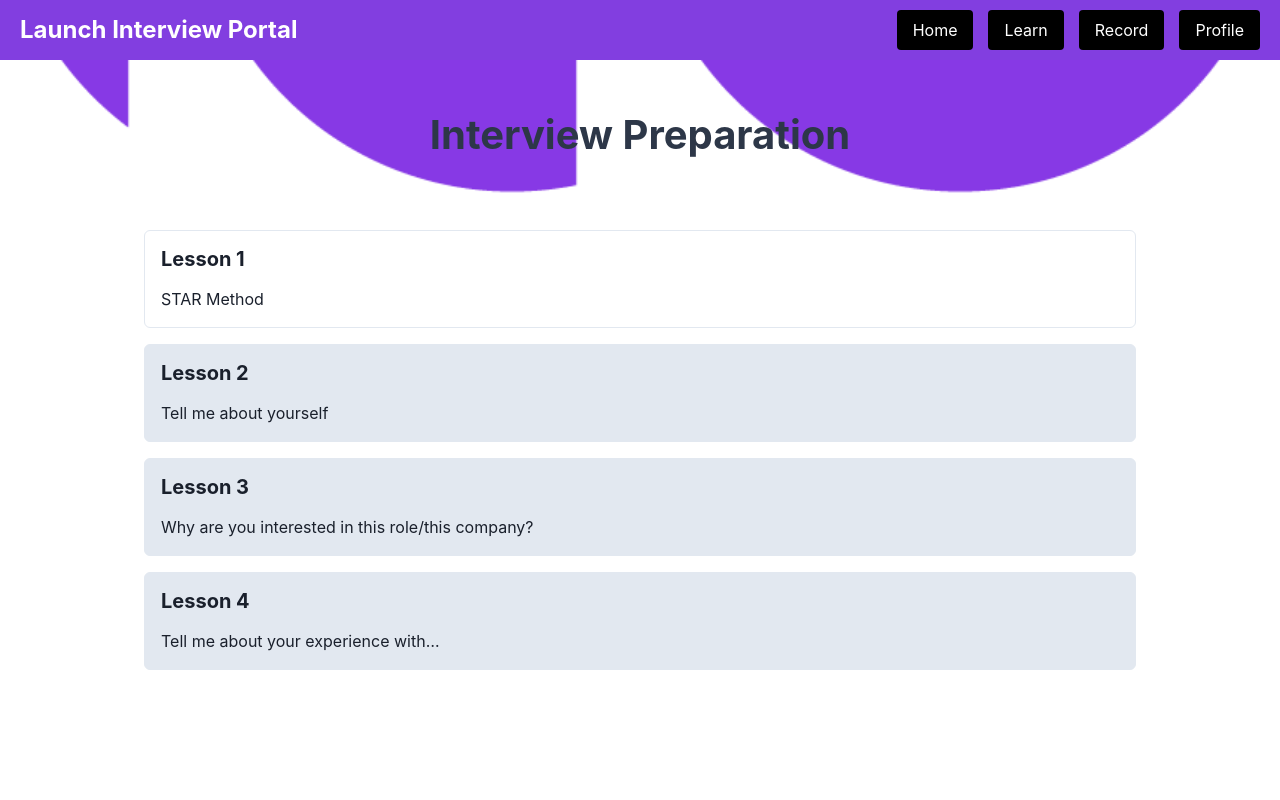
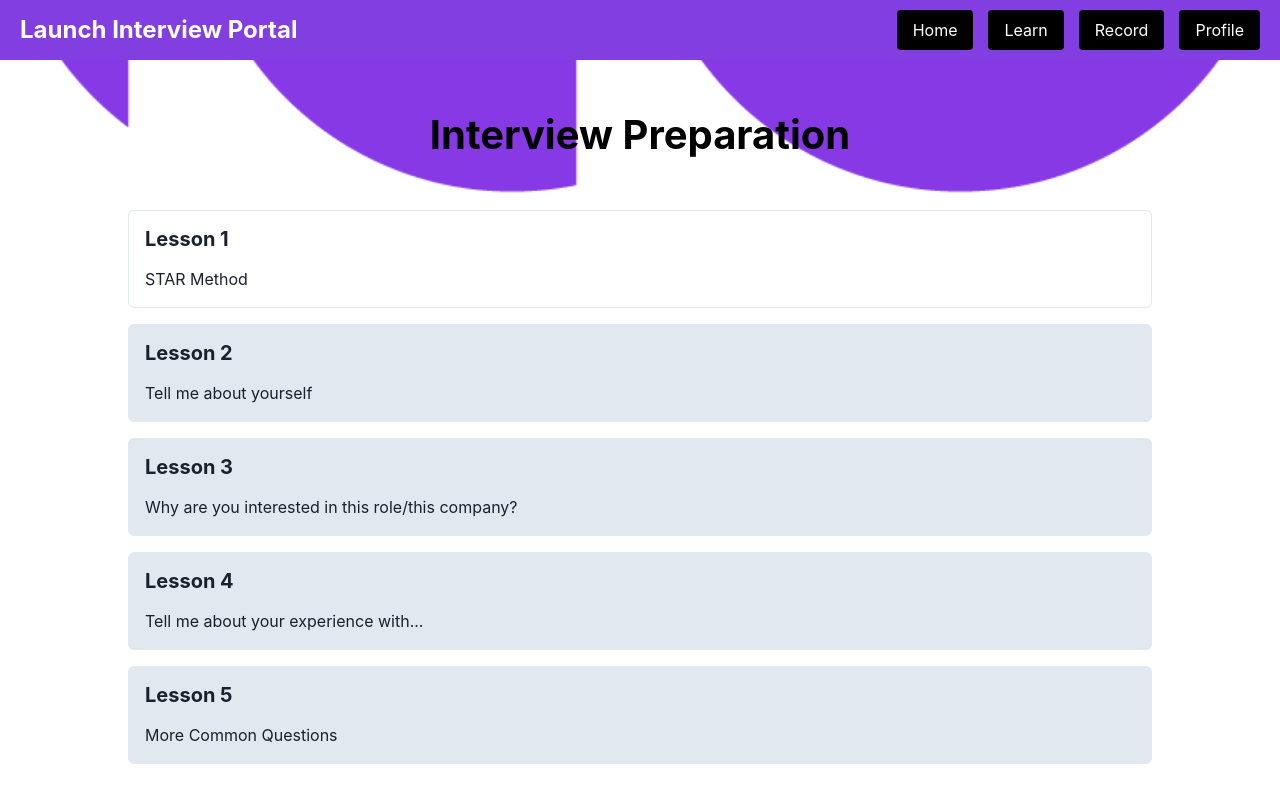
Before and after one commit to keningzhao99/Interview-Portal, a React (Vite) app in the folder frontend/: page /educational-resources in a window 1280 px wide. Built offline with nearby package versions, Linux system fonts and the light colour scheme.

Commit message:
Fixed bugs and issues and added new content

```diff
--- a/frontend/src/components/Quiz.jsx
+++ b/frontend/src/components/Quiz.jsx
@@ -79,6 +79,38 @@ const quizData = {
       question: "What's the best way to discuss your experience?",
       options: ["Highlight relevant skills", "Focus on your first job", "Discuss only your education"],
       answer: "Highlight relevant skills",
+    },
+  ],
+  4: [
+    {
+      type: "multiple-choice",
+      question: "Why is professionalism important during an interview?",
+      options: ["It shows respect", "It makes you seem serious", "Both A and B", "None of the above"],
+      answer: "Both A and B",
+    },
+    {
+      type: "multiple-choice",
+      question: "When should you schedule an interview?",
+      options: ["During business hours", "Whenever you feel like it", "Early in the morning", "Late at night"],
+      answer: "During business hours",
+    },
+    {
+      type: "multiple-choice",
+      question: "What is a good practice when writing a thank you email?",
+      options: ["Keep it short and sweet", "Include your life story", "Ask for a raise", "None of the above"],
+      answer: "Keep it short and sweet",
+    },
+    {
+      type: "multiple-choice",
+      question: "What should you avoid when addressing someone in an interview?",
+      options: ["Using slang or emojis", "Using complete sentences", "Addressing them by their title", "Being respectful"],
+      answer: "Using slang or emojis",
+    },
+    {
+      type: "multiple-choice",
+      question: "Why are thank you emails important?",
+      options: ["They help you stay connected", "They show gratitude", "Both A and B", "None of the above"],
+      answer: "Both A and B",
     },
   ],
 };
--- a/frontend/src/components/lessonData.js
+++ b/frontend/src/components/lessonData.js
@@ -6,27 +6,30 @@ export const lessons = [
     tasks: [
       {
         id: 0,
-        title: 'Learn about the STAR Method',
+        title: 'Introduction',
         description: 'Read slides 10-11',
-        action: { type: 'showSlides', slideUrl: 'https://docs.google.com/presentation/d/1vb59YhqPn6r6TytgMiUz7S7uInRV654gJH_Fq7UND2k/edit#slide=id.gb54acdb262_0_114' },
+        action: {
+          type: 'showSlides',
+          slideUrl: 'https://docs.google.com/presentation/d/1vb59YhqPn6r6TytgMiUz7S7uInRV654gJH_Fq7UND2k/edit#slide=id.p10'
+        }
       },
       {
         id: 1,
         title: 'Practice',
         description: 'Record a video answering the question using the STAR method',
-        action: { type: 'redirect', path: '/self-recording' },
+        action: { type: 'redirect', path: '/self-recording' }
       },
       {
         id: 2,
         title: 'Feedback',
         description: 'Review two students recordings and leave feedback',
-        action: { type: 'redirect', path: '/self-recording' },
+        action: { type: 'redirect', path: '/feedback' }
       },
       {
         id: 3,
-        title: 'Assess Your Skills',
+        title: 'Final Assessment',
         description: 'Take this quiz, you must get at least 80% to move on',
-        action: { type: 'quiz' },
+        action: { type: 'quiz' }
       },
     ],
   },
@@ -39,25 +42,28 @@ export const lessons = [
         id: 0,
         title: 'Introduction',
         description: 'Read slides 14-22',
-        action: { type: 'showSlides', slideUrl: 'https://docs.google.com/presentation/d/1vb59YhqPn6r6TytgMiUz7S7uInRV654gJH_Fq7UND2k/edit#slide=id.gb54acdb262_0_114' },
+        action: {
+          type: 'showSlides',
+          slideUrl: 'https://docs.google.com/presentation/d/1vb59YhqPn6r6TytgMiUz7S7uInRV654gJH_Fq7UND2k/edit#slide=id.p14'
+        }
       },
       {
         id: 1,
         title: 'Practice',
         description: 'Record a video introducing yourself',
-        action: { type: 'redirect', path: '/self-recording' },
+        action: { type: 'redirect', path: '/self-recording' }
       },
       {
         id: 2,
         title: 'Feedback',
         description: 'Review two students recordings and leave feedback',
-        action: { type: 'redirect', path: '/self-recording' },
+        action: { type: 'redirect', path: '/feedback' }
       },
       {
         id: 3,
         title: 'Final Assessment',
         description: 'Take this quiz, you must get at least 80% to move on',
-        action: { type: 'quiz' },
+        action: { type: 'quiz' }
       },
     ],
   },
@@ -70,56 +76,96 @@ export const lessons = [
         id: 0,
         title: 'Introduction',
         description: 'Read slides 24-26',
-        action: { type: 'showSlides', slideUrl: 'https://docs.google.com/presentation/d/1vb59YhqPn6r6TytgMiUz7S7uInRV654gJH_Fq7UND2k/edit#slide=id.gb54acdb262_0_114' },
+        action: {
+          type: 'showSlides',
+          slideUrl: 'https://docs.google.com/presentation/d/1vb59YhqPn6r6TytgMiUz7S7uInRV654gJH_Fq7UND2k/edit#slide=id.p24'
+        }
       },
       {
         id: 1,
         title: 'Practice',
-        description: 'Record a video explaining why you are interested in this role/company',
-        action: { type: 'redirect', path: '/self-recording' },
+        description: 'Record a video introducing yourself',
+        action: { type: 'redirect', path: '/self-recording' }
       },
       {
         id: 2,
         title: 'Feedback',
         description: 'Review two students recordings and leave feedback',
-        action: { type: 'redirect', path: '/self-recording' },
+        action: { type: 'redirect', path: '/feedback' }
       },
       {
         id: 3,
         title: 'Final Assessment',
         description: 'Take this quiz, you must get at least 80% to move on',
-        action: { type: 'quiz' },
+        action: { type: 'quiz' }
       },
     ],
   },
   {
     id: 3,
     title: 'Lesson 4',
-    description: 'Tell me about your experience with…',
+    description: 'Tell me about your experience with...',
     tasks: [
       {
         id: 0,
         title: 'Introduction',
         description: 'Read slides 28-32',
-        action: { type: 'showSlides', slideUrl: 'https://docs.google.com/presentation/d/1vb59YhqPn6r6TytgMiUz7S7uInRV654gJH_Fq7UND2k/edit#slide=id.gb54acdb262_0_114' },
+        action: {
+          type: 'showSlides',
+          slideUrl: 'https://docs.google.com/presentation/d/1vb59YhqPn6r6TytgMiUz7S7uInRV654gJH_Fq7UND2k/edit#slide=id.p28'
+        }
       },
       {
         id: 1,
         title: 'Practice',
-        description: 'Record a video discussing your experience with a specific skill or project',
-        action: { type: 'redirect', path: '/self-recording' },
+        description: 'Record a video introducing yourself',
+        action: { type: 'redirect', path: '/self-recording' }
       },
       {
         id: 2,
         title: 'Feedback',
         description: 'Review two students recordings and leave feedback',
-        action: { type: 'redirect', path: '/self-recording' },
+        action: { type: 'redirect', path: '/feedback' }
       },
       {
         id: 3,
         title: 'Final Assessment',
         description: 'Take this quiz, you must get at least 80% to move on',
-        action: { type: 'quiz' },
+        action: { type: 'quiz' }
+      },
+    ],
+  },
+  {
+    id: 4,
+    title: 'Lesson 5',
+    description: 'More Common Questions',
+    tasks: [
+      {
+        id: 0,
+        title: 'Introduction',
+        description: 'Read slides 39-44',
+        action: {
+          type: 'showSlides',
+          slideUrl: 'https://docs.google.com/presentation/d/1vb59YhqPn6r6TytgMiUz7S7uInRV654gJH_Fq7UND2k/edit#slide=id.p39'
+        }
+      },
+      {
+        id: 1,
+        title: 'Practice',
+        description: 'Record a video introducing yourself',
+        action: { type: 'redirect', path: '/self-recording' }
+      },
+      {
+        id: 2,
+        title: 'Feedback',
+        description: 'Review two students recordings and leave feedback',
+        action: { type: 'redirect', path: '/feedback' }
+      },
+      {
+        id: 3,
+        title: 'Final Assessment',
+        description: 'Take this quiz, you must get at least 80% to move on',
+        action: { type: 'quiz' }
       },
     ],
   },
--- a/frontend/src/routes/EduactionalResources.jsx
+++ b/frontend/src/routes/EduactionalResources.jsx
@@ -1,9 +1,14 @@
 import React, { useState, useEffect } from 'react';
-import { Box, Heading, VStack, Flex, Progress, Text } from '@chakra-ui/react';
+import { Box, Heading, VStack, Flex, Progress, Text, Button } from '@chakra-ui/react';
 import { useNavigate, useLocation } from 'react-router-dom';
 import { useToast } from '@chakra-ui/react';
 import { lessons } from '../components/lessonData';
-import '../styles/EducationalResources.css';  // Import the CSS file
+import '../styles/EducationalResources.css';
+
+const getInitialProgress = () => {
+  const savedProgress = localStorage.getItem('lessonProgress');
+  return savedProgress ? JSON.parse(savedProgress) : lessons.map(lesson => lesson.tasks.map(() => false));
+};
 
 export const EducationalResources = () => {
   const [completedLessons, setCompletedLessons] = useState(getInitialProgress);
@@ -41,16 +46,19 @@ export const EducationalResources = () => {
 
   const isLessonCompleted = (lesson) => lesson && lesson.every(task => task);
 
+  // Add this function to clear local storage
+  const clearProgress = () => {
+    localStorage.removeItem('lessonProgress');
+    setCompletedLessons(lessons.map(lesson => lesson.tasks.map(() => false)));
+  };
+
   return (
     <Box>
-      {/* Banner Section */}
-      <Box className="banner">
-        <Box className="banner-content">
-          <Heading as="h2">Interview Preparation</Heading>
-        </Box>
-      </Box>
-
-      <Box p={5}>
+      <div className="banner">
+        <div className="banner-content">
+          <h2>Interview Preparation</h2>
+        </div>
+      </div>
       <Flex direction="column" align="center" justify="center" w="100%">
         <VStack spacing={4} w="80%">
           {lessons.map((lesson, index) => {
@@ -100,11 +108,5 @@ export const EducationalResources = () => {
         </VStack>
       </Flex>
     </Box>
-    </Box>
   );
 };
-
-const getInitialProgress = () => {
-  const savedProgress = localStorage.getItem('lessonProgress');
-  return savedProgress ? JSON.parse(savedProgress) : lessons.map(lesson => lesson.tasks.map(() => false));
-};
--- a/frontend/src/routes/LessonDetail.jsx
+++ b/frontend/src/routes/LessonDetail.jsx
@@ -3,7 +3,7 @@ import { Box, Heading, VStack, Button, Text, Flex, Checkbox, Collapse } from '@c
 import { useParams, useNavigate, useLocation } from 'react-router-dom';
 import { lessons } from '../components/lessonData';
 import Quiz from '../components/Quiz';
-import '../styles/LessonDetail.css';  // Import the CSS file
+import '../styles/LessonDetail.css';
 
 export const LessonDetail = () => {
   const { lessonId } = useParams();
@@ -76,14 +76,13 @@ export const LessonDetail = () => {
 
   return (
     <Box>
-      {/* Banner Section */}
-      <Box className="banner">
-        <Box className="banner-content">
-          <Heading as="h1">{lessons[lessonId].title}</Heading>
-        </Box>
-      </Box>
-
-      <Button colorScheme="purple" mt={5} mb={5} onClick={() => navigate('/educational-resources')}>
+      <div className="banner">
+        <div className="banner-content">
+          <h1>{lessons[lessonId].title}</h1>
+        </div>
+      </div>
+      <Box p={5}>
+        <Button colorScheme="purple" mb={5} onClick={() => navigate('/educational-resources')}>
           Back to Educational Resources
         </Button>
         <VStack spacing={4} w="80%" mx="auto">
@@ -153,7 +152,7 @@ export const LessonDetail = () => {
             </Flex>
           ))}
         </VStack>
-
+      </Box>
     </Box>
   );
 };
--- a/frontend/src/styles/EducationalResources.css
+++ b/frontend/src/styles/EducationalResources.css
@@ -1,4 +1,3 @@
-/* EducationalResources.css */
 .banner {
     position: relative;
     width: 100%;
@@ -19,8 +18,9 @@
   }
 
   .banner-content h2 {
-    color: #2D3748; /* Darker text for visibility */
+    color: #000000; /* Darker text for visibility */
     font-size: 2.5rem;
+    font-weight: bold; /* Make the text bold */
     margin: 0;
     filter: none; /* Ensures the text is not blurred */
   }
--- a/frontend/src/styles/LessonDetail.css
+++ b/frontend/src/styles/LessonDetail.css
@@ -1,4 +1,3 @@
-/* LessonDetail.css */
 .banner {
     position: relative;
     width: 100%;
@@ -21,5 +20,6 @@
   .banner-content h1 {
     color: #000000; /* Match the purple color used in Chakra UI */
     font-size: 2.5rem;
+    font-weight: bold; /* Make the text bold */
     margin: 0;
   }
```
Lines whose indentation alone changed are shown as unchanged.
